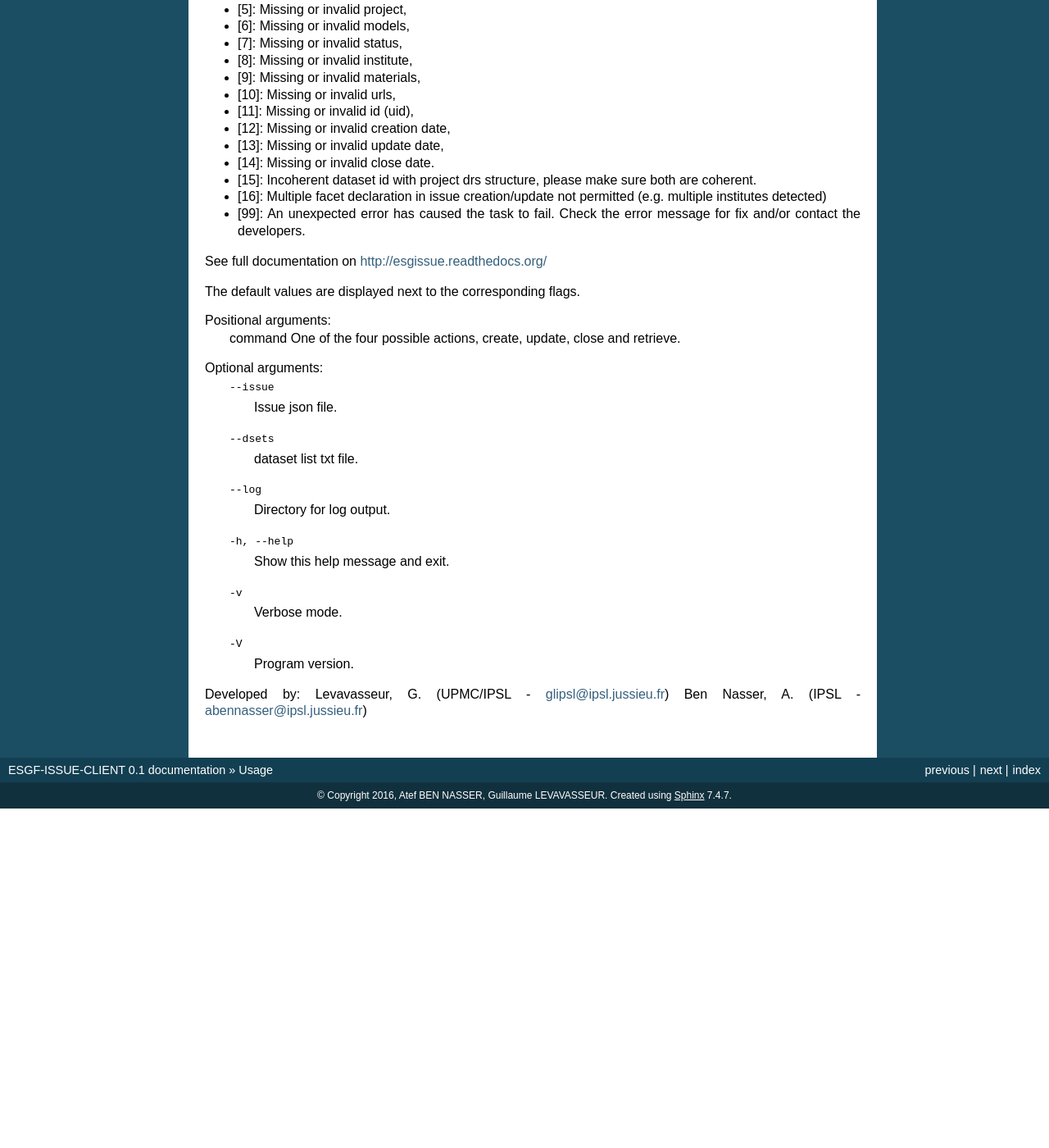
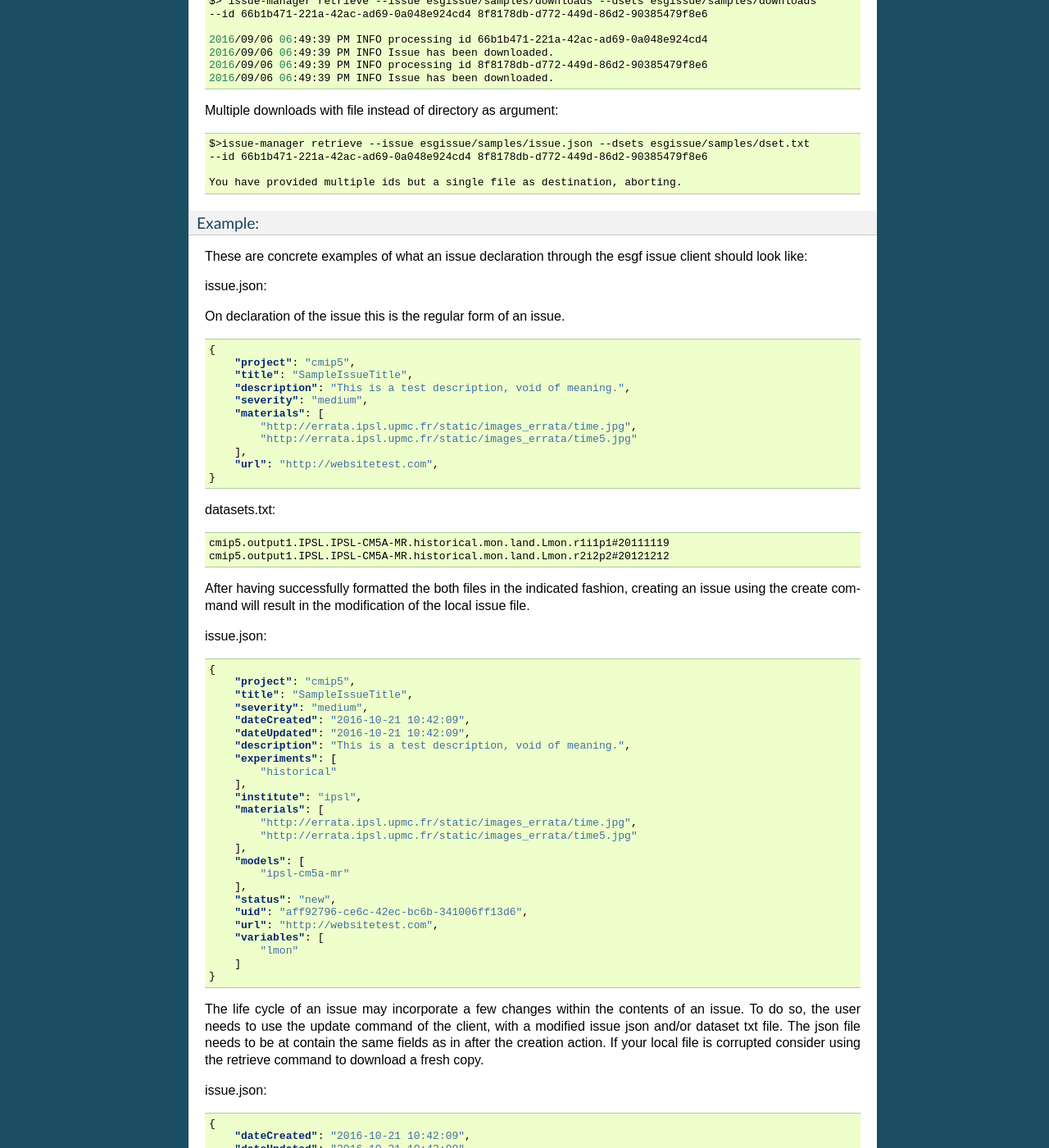
Before and after one commit to ES-DOC/esdoc-errata-client, a Sphinx documentation site: the page built from docs/usage.rst, in a window 1280 px wide and 1400 px high, scrolled down 4157 px. Shown: the whole window at 82% size. Built offline with Sphinx 7.4.7, drawn with Linux system fonts in a browser that asks for light colours; before the commit the page ends 5143 px from its top, so only the background shows below that; some of the changed text lies outside the part shown.

Commit message:
Added real example to use case

```diff
--- a/docs/usage.rst
+++ b/docs/usage.rst
@@ -54,6 +54,19 @@
 
 
 
+Positional arguments:
+ command                               One of the four possible actions, create, update, close and retrieve.
+
+Optional arguments:
+ --issue                               Issue json file.
+
+ --dsets                               dataset list txt file.
+
+ --log                                 Directory for log output.
+
+ -h, --help                            Show this help message and exit.
+
+ -V                                    Program version.
 
 Create an issue
 ---------------
@@ -253,8 +266,191 @@
     You have provided multiple ids but a single file as destination, aborting.
 
 
+Example:
+________
+
+These are concrete examples of what an issue declaration through the esgf issue client should look like:
+
+issue.json:
+
+On declaration of the issue this is the regular form of an issue.
+
+.. code-block:: json
+
+    {
+        "project": "cmip5",
+        "title": "SampleIssueTitle",
+        "description": "This is a test description, void of meaning.",
+        "severity": "medium",
+        "materials": [
+            "http://errata.ipsl.upmc.fr/static/images_errata/time.jpg",
+            "http://errata.ipsl.upmc.fr/static/images_errata/time5.jpg"
+        ],
+        "url": "http://websitetest.com",
+    }
+
+datasets.txt:
+
+.. code-block:: txt
+
+    cmip5.output1.IPSL.IPSL-CM5A-MR.historical.mon.land.Lmon.r1i1p1#20111119
+    cmip5.output1.IPSL.IPSL-CM5A-MR.historical.mon.land.Lmon.r2i2p2#20121212
+
+After having successfully formatted the both files in the indicated fashion, creating an issue using the create command
+will result in the modification of the local issue file.
+
+issue.json:
+
+.. code-block:: json
+
+    {
+        "project": "cmip5",
+        "title": "SampleIssueTitle",
+        "severity": "medium",
+        "dateCreated": "2016-10-21 10:42:09",
+        "dateUpdated": "2016-10-21 10:42:09",
+        "description": "This is a test description, void of meaning.",
+        "experiments": [
+            "historical"
+        ],
+        "institute": "ipsl",
+        "materials": [
+            "http://errata.ipsl.upmc.fr/static/images_errata/time.jpg",
+            "http://errata.ipsl.upmc.fr/static/images_errata/time5.jpg"
+        ],
+        "models": [
+            "ipsl-cm5a-mr"
+        ],
+        "status": "new",
+        "uid": "aff92796-ce6c-42ec-bc6b-341006ff13d6",
+        "url": "http://websitetest.com",
+        "variables": [
+            "lmon"
+        ]
+    }
+
+The life cycle of an issue may incorporate a few changes within the contents of an issue.
+To do so, the user needs to use the update command of the client, with a modified issue json and/or dataset txt file.
+The json file needs to be at contain the same fields as in after the creation action. If your local file is corrupted
+consider using the retrieve command to download a fresh copy.
+
+issue.json:
+
+.. code-block:: json
+
+    {
+        "dateCreated": "2016-10-21 10:42:09",
+        "dateUpdated": "2016-10-21 10:42:09",
+        "description": "This is a test description, void of meaning, however this is an updated description.",
+        "experiments": [
+            "historical"
+        ],
+        "institute": "ipsl",
+        "materials": [
+            "http://errata.ipsl.upmc.fr/static/images_errata/time.jpg",
+            "http://errata.ipsl.upmc.fr/static/images_errata/time5.jpg"
+        ],
+        "models": [
+            "ipsl-cm5a-mr",
+        ],
+        "project": "cmip5",
+        "severity": "high",
+        "status": "onhold",
+        "title": "SampleIssueTitle",
+        "uid": "aff92796-ce6c-42ec-bc6b-341006ff13d6",
+        "url": "http://websitetest.com",
+        "variables": [
+            "lmon"
+        ]
+    }
+
+dataset.txt:
+
+.. code-block:: txt
+
+    cmip5.output1.IPSL.IPSL-CM5A-MR.historical.mon.land.Lmon.r1i1p1#20111119
+    cmip5.output1.IPSL.IPSL-CM5A-MR.historical.mon.land.Lmon.r2i2p2#20121212
+    cmip5.output1.IPSL.IPSL-CM5A-LR.historical.3hr.atmos.Lmon.r3i2p3#20121212
+    cmip5.output1.IPSL.IPSL-CM5A-LR.historical.6hr.atmos.Lmon.r2i5p4#20121212
+
+We altered the description of the issue, the severity, the workflow status and added 2 new affected datasets, which belong
+to another model (IPSL-CM5A-LR). This will lead to an updated issue json file as follows:
+
+issue.json:
+
+.. code-block:: json
+
+
+    {
+        "dateCreated": "2016-10-21 10:42:09",
+        "dateUpdated": "2016-10-21 12:41:47",
+        "description": "This is a test description, void of meaning, however this is an updated description.",
+        "experiments": [
+            "historical"
+        ],
+        "institute": "ipsl",
+        "materials": [
+            "http://errata.ipsl.upmc.fr/static/images_errata/time.jpg",
+            "http://errata.ipsl.upmc.fr/static/images_errata/time5.jpg"
+        ],
+        "models": [
+            "ipsl-cm5a-mr",
+            "ipsl-cm5a-lr"
+        ],
+        "project": "cmip5",
+        "severity": "high",
+        "status": "onhold",
+        "title": "SampleIssueTitle",
+        "uid": "aff92796-ce6c-42ec-bc6b-341006ff13d6",
+        "url": "http://websitetest.com",
+        "variables": [
+            "lmon"
+        ]
+    }
+
+The updates now are registered both in the remote errata service and in are reflected in the local issue files (added model detected in dataset ids).
+
+
+The final step remaining in the life cycle of the issue is either to close the issue and mark it as done with, or flag it as a wontfix, that will however keep the issue
+open for other users to be careful about the affected files in future use. To mark it as a wontfix, an update as shown above is sufficient.
+To close an issue, users are required to use the client's close command. Which will mark issue as closed in the remote errata service and reflect this change in the local
+files in coherence with every step in the issue life cycle.
+
+.. code-block:: json
+
+    {
+        "dateClosed": "2016-10-21 12:41:47",
+        "dateCreated": "2016-10-21 10:42:09",
+        "dateUpdated": "2016-10-21 12:41:47",
+        "description": "This is a test description, void of meaning, however this is an updated description.",
+        "experiments": [
+            "historical"
+        ],
+        "institute": "ipsl",
+        "materials": [
+            "http://errata.ipsl.upmc.fr/static/images_errata/time.jpg",
+            "http://errata.ipsl.upmc.fr/static/images_errata/time5.jpg"
+        ],
+        "models": [
+            "ipsl-cm5a-mr",
+            "ipsl-cm5a-lr"
+        ],
+        "project": "cmip5",
+        "severity": "high",
+        "status": "resolved",
+        "title": "SampleIssueTitle",
+        "uid": "aff92796-ce6c-42ec-bc6b-341006ff13d6",
+        "url": "http://websitetest.com",
+        "variables": [
+            "lmon"
+        ]
+    }
+
+
+The issue is now closed and is kept for archiving/consultation purposes.
+
 Exit status:
-
+____________
 - [0]: Successful execution of the requested task,
 - [1]: Missing or invalid title,
 - [2]: Missing or invalid description,
@@ -273,27 +469,3 @@
 - [15]: Incoherent dataset id with project drs structure, please make sure both are coherent.
 - [16]: Multiple facet declaration in issue creation/update not permitted (e.g. multiple institutes detected)
 - [99]: An unexpected error has caused the task to fail. Check the error message for fix and/or contact the developers.
-
-See full documentation on http://esgissue.readthedocs.org/
-
-The default values are displayed next to the corresponding flags.
-
-Positional arguments:
- command                               One of the four possible actions, create, update, close and retrieve.
-
-Optional arguments:
- --issue                               Issue json file.
-
- --dsets                               dataset list txt file.
-
- --log                                 Directory for log output.
-
- -h, --help                            Show this help message and exit.
-
- -v                                    Verbose mode.
-
- -V                                    Program version.
-
-Developed by:
-Levavasseur, G. (UPMC/IPSL - glipsl@ipsl.jussieu.fr)
-Ben Nasser, A. (IPSL - abennasser@ipsl.jussieu.fr)
```
